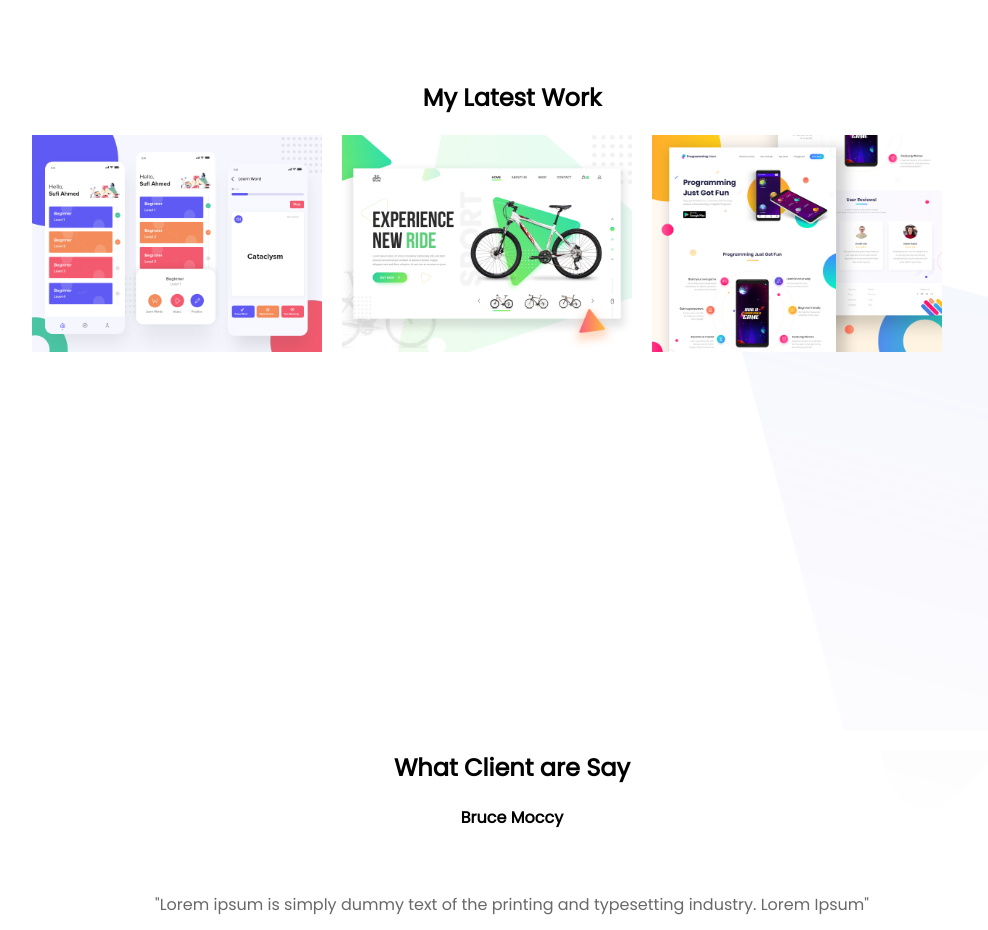
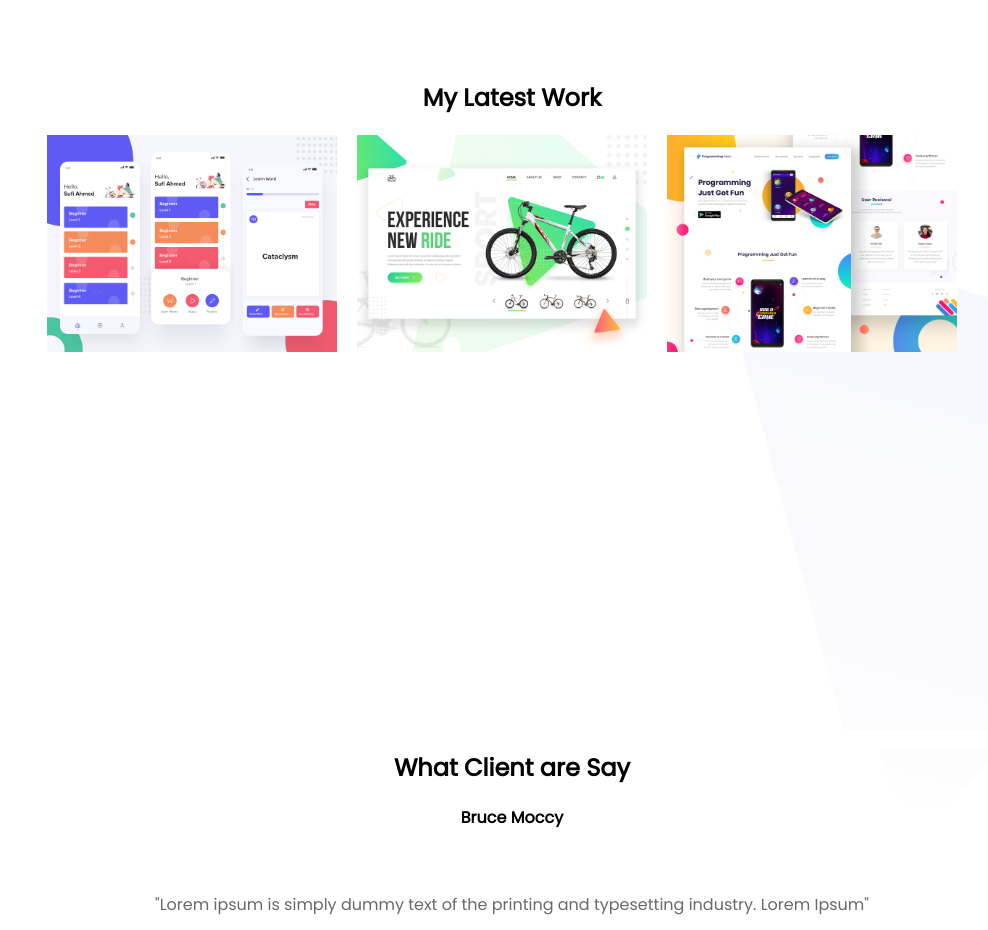
Before and after one commit to fnckamrul/kamrul_personal_website, a plain HTML site: page index.html in a window 1280 px wide. Shown: the part 1240-2170 px from the top of the page, without its empty margins (128-1116 px from the left). Drawn offline with Linux system fonts and the light colour scheme.

Commit message:
mid menu px add

```diff
--- a/style.css
+++ b/style.css
@@ -55,7 +55,7 @@ h2{
 .settelment img{
     width: 290px;
     margin-bottom: 15px;
-   margin-left: 160px;
+   margin-left: 175px;
     float: left;
 
 }
```
